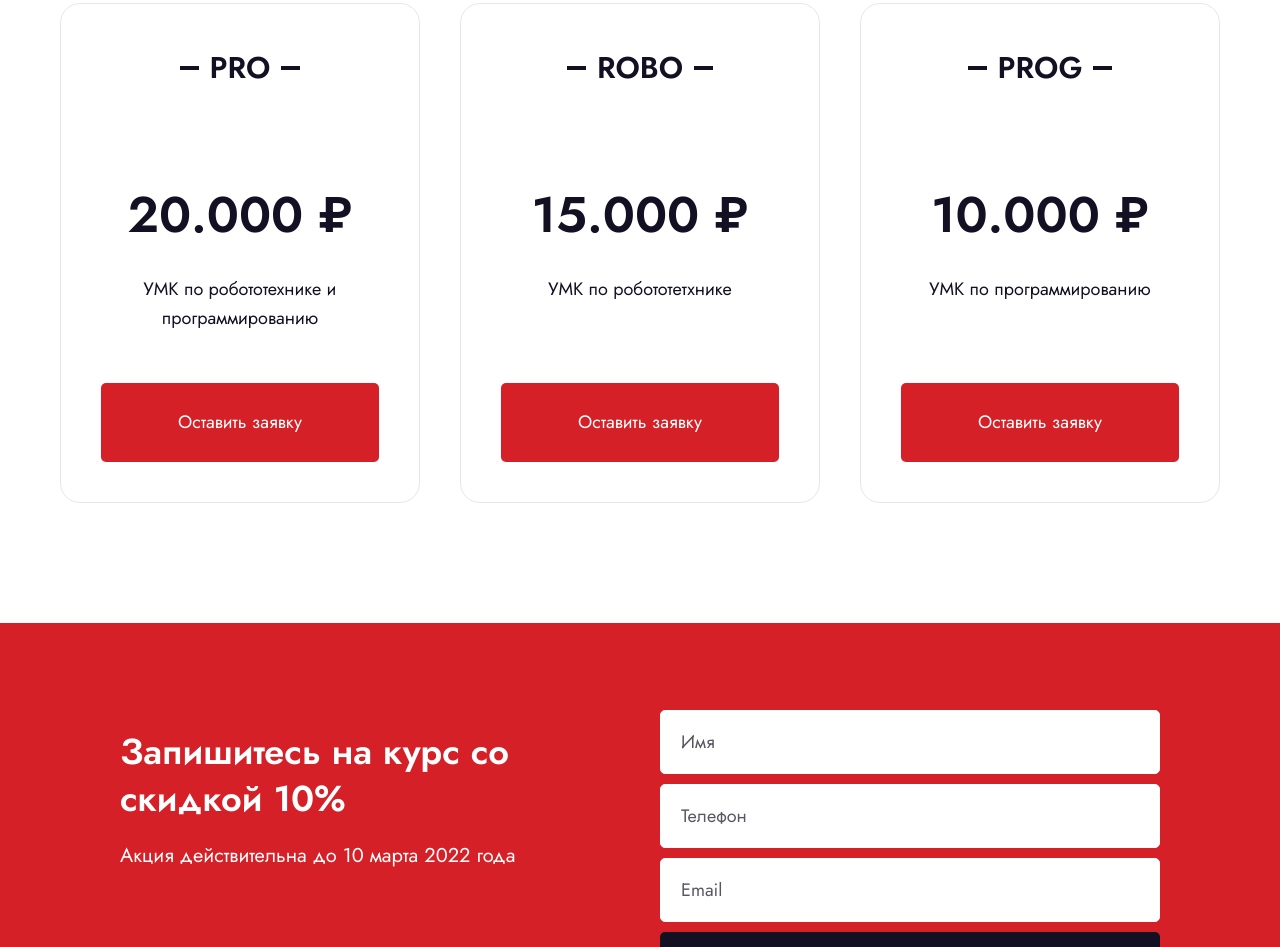
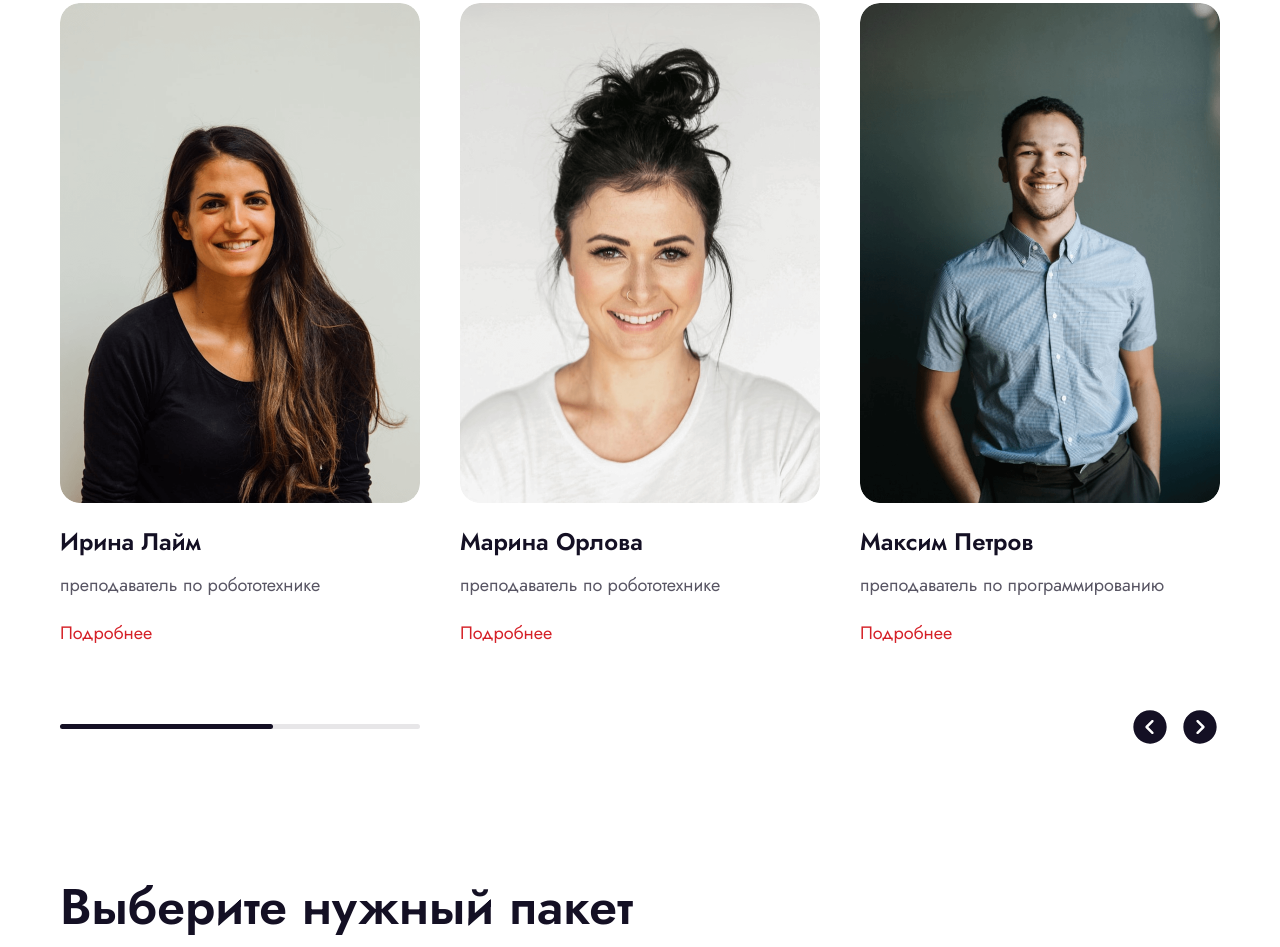
Before and after one commit to eshkere-aboba/new-block-2-result, a website built with webpack: page src/pages/index.html in a window 1280 px wide. Shown: the part 1582-2529 px from the top of the page. Built offline with nearby package versions, Linux system fonts and the light colour scheme.

Commit message:
BLOCK2-8 Секция преподавателей

```diff
--- a/src/pages/index.html
+++ b/src/pages/index.html
@@ -112,6 +112,99 @@
         </div>
       </section>
 
+      <section class="teachers" id="teachers">
+        <div class="container">
+          <div class="teachers__content">
+            <h2 class="teachers__title">Профессиональные тренеры</h2>
+            <div class="teachers__slider">
+              <div class="slider">
+                <div class="slider__items">
+                  <div class="teacher-card">
+                    <img
+                      class="teacher-card__image"
+                      src="../assets/images/irina.png"
+                      alt="Ирина Лайм преподаватель по робототехнике"
+                    />
+                    <div class="teacher-card__description">
+                      <div class="teacher-card__title">Ирина Лайм</div>
+                      <div class="teacher-card__role">преподаватель по робототехнике</div>
+                      <button class="teacher-card__button">Подробнее</button>
+                    </div>
+                  </div>
+                  <div class="teacher-card">
+                    <img
+                      class="teacher-card__image"
+                      src="../assets/images/marina.png"
+                      alt="Марина Орлова преподаватель по робототехнике"
+                    />
+                    <div class="teacher-card__description">
+                      <div class="teacher-card__title">Марина Орлова</div>
+                      <div class="teacher-card__role">преподаватель по робототехнике</div>
+                      <button class="teacher-card__button">Подробнее</button>
+                    </div>
+                  </div>
+                  <div class="teacher-card">
+                    <img
+                      class="teacher-card__image"
+                      src="../assets/images/maxim.png"
+                      alt="Максим Петров преподаватель по программированию"
+                    />
+                    <div class="teacher-card__description">
+                      <div class="teacher-card__title">Максим Петров</div>
+                      <div class="teacher-card__role">преподаватель по программированию</div>
+                      <button class="teacher-card__button">Подробнее</button>
+                    </div>
+                  </div>
+                  <div class="teacher-card">
+                    <img
+                      class="teacher-card__image"
+                      src="../assets/images/konstantine.png"
+                      alt="Константин Назаров преподаватель по робототехнике"
+                    />
+                    <div class="teacher-card__description">
+                      <div class="teacher-card__title">Константин Назаров</div>
+                      <div class="teacher-card__role">преподаватель по робототехнике</div>
+                      <button class="teacher-card__button">Подробнее</button>
+                    </div>
+                  </div>
+                  <div class="teacher-card">
+                    <img
+                      class="teacher-card__image"
+                      src="../assets/images/liza.png"
+                      alt="Лиза Весенняя преподаватель по программированию"
+                    />
+                    <div class="teacher-card__description">
+                      <div class="teacher-card__title">Лиза Весенняя</div>
+                      <div class="teacher-card__role">преподаватель по программированию</div>
+                      <button class="teacher-card__button">Подробнее</button>
+                    </div>
+                  </div>
+                </div>
+                <div class="slider__controls slider-controls">
+                  <div class="slider-controls__scrollbar slider-scrollbar">
+                    <div class="slider-scrollbar__thumb"></div>
+                  </div>
+                  <div class="slider-controls__buttons">
+                    <button class="slider-controls__button" id="btn-prev">
+                      <img
+                        src="../assets/icons/arrow-left-icon.svg"
+                        alt="slider left scroll button"
+                      />
+                    </button>
+                    <button class="slider-controls__button" id="btn-next">
+                      <img
+                        src="../assets/icons/arrow-right-icon.svg"
+                        alt="slider right scroll button"
+                      />
+                    </button>
+                  </div>
+                </div>
+              </div>
+            </div>
+          </div>
+        </div>
+      </section>
+
       <section class="packages" id="prices">
         <div class="container">
           <div class="packages__content">
--- a/src/scripts/app.ts
+++ b/src/scripts/app.ts
@@ -3,3 +3,4 @@ import '../styles/main.scss';
 
 import './burger.js';
 import './form.js';
+import './slider.js';
--- /dev/null
+++ b/src/scripts/slider.js
@@ -0,0 +1,71 @@
+const imageList = document.querySelector('.slider__items');
+const slideButtons = document.querySelectorAll('.slider-controls__button');
+const sliderScrollbar = document.querySelector('.slider-scrollbar');
+const scrollbarThumb = document.querySelector('.slider-scrollbar__thumb');
+
+const calculateMaxScrollLeft = () => {
+  return imageList.scrollWidth - imageList.clientWidth;
+};
+const updateScrollbarWidth = () => {
+  scrollbarThumb.style.width = `${(imageList.clientWidth / imageList.scrollWidth) * 100}%`;
+};
+let sliderMaxScrollLeft = calculateMaxScrollLeft();
+updateScrollbarWidth();
+
+const updateThumbPosition = () => {
+  const scrollPosition = imageList.scrollLeft;
+  const thumbPosition =
+    (scrollPosition / sliderMaxScrollLeft) *
+    (sliderScrollbar.clientWidth - scrollbarThumb.offsetWidth);
+
+  scrollbarThumb.style.left = `${thumbPosition}px`;
+};
+imageList.addEventListener('scroll', updateThumbPosition);
+
+document.addEventListener('mousedown', (mouseDownEvent) => {
+  if (mouseDownEvent.target !== scrollbarThumb) {
+    return;
+  }
+
+  const startX = mouseDownEvent.clientX;
+  const thumbPosition = scrollbarThumb.offsetLeft;
+  document.body.style.cursor = 'grabbing';
+  scrollbarThumb.style.cursor = 'grabbing';
+  document.body.style.userSelect = 'none';
+
+  const handleMouseMove = (mouseMoveEvent) => {
+    const deltaX = mouseMoveEvent.clientX - startX;
+    const newThumbPosition = thumbPosition + deltaX;
+    const maxThumbPosition = sliderScrollbar.offsetWidth - scrollbarThumb.offsetWidth;
+    const boundedPosition = Math.max(0, Math.min(maxThumbPosition, newThumbPosition));
+    const scrollPosition = (boundedPosition / maxThumbPosition) * sliderMaxScrollLeft;
+
+    scrollbarThumb.style.left = `${boundedPosition}px`;
+    imageList.scrollLeft = scrollPosition;
+  };
+
+  const handleMouseUp = () => {
+    document.body.style.cursor = 'default';
+    scrollbarThumb.style.cursor = 'grab';
+    document.body.style.userSelect = '';
+    document.removeEventListener('mousemove', handleMouseMove);
+    document.removeEventListener('mouseup', handleMouseUp);
+  };
+
+  document.addEventListener('mousemove', handleMouseMove);
+  document.addEventListener('mouseup', handleMouseUp);
+});
+
+const createSlideButtonClickHandler = (buttonId) => () => {
+  const direction = buttonId === 'btn-prev' ? -1 : 1;
+  let scrollAmount = imageList.clientWidth * direction;
+  imageList.scrollBy({ left: scrollAmount, behavior: 'smooth' });
+};
+slideButtons.forEach((button) => {
+  button.addEventListener('click', createSlideButtonClickHandler(button.id));
+});
+
+window.addEventListener('resize', () => {
+  sliderMaxScrollLeft = calculateMaxScrollLeft();
+  updateScrollbarWidth();
+});
--- /dev/null
+++ b/src/styles/blocks/teachers.scss
@@ -0,0 +1,167 @@
+@use '../variables' as *;
+
+.teachers {
+  padding: 120px 0 0;
+
+  &__title {
+    font-weight: 600;
+    font-size: 50px;
+  }
+
+  &__slider {
+    margin-top: 60px;
+
+    .slider {
+      &__items {
+        display: flex;
+        overflow-x: scroll;
+        gap: 40px;
+        -ms-overflow-style: none;
+        scrollbar-width: none;
+        &::-webkit-scrollbar {
+          display: none;
+        }
+
+        .teacher-card {
+          display: flex;
+          flex-direction: column;
+          justify-content: flex-start;
+          flex-basis: 360px;
+          flex-shrink: 0;
+          user-select: none;
+
+          &__image {
+            width: 100%;
+            height: 100%;
+            max-height: 500px;
+            border-radius: 20px;
+            object-fit: cover;
+          }
+
+          &__description {
+            margin-top: 20px;
+          }
+
+          &__title {
+            font-weight: 600;
+            font-size: 24px;
+          }
+
+          &__role {
+            margin-top: 10px;
+            font-size: 18px;
+            color: $text-color-tertiary;
+          }
+
+          &__button {
+            margin-top: 20px;
+            font-size: 18px;
+            color: $controls-bg-primary;
+          }
+        }
+      }
+
+      .slider-controls {
+        display: flex;
+        align-items: center;
+        justify-content: space-between;
+        margin-top: 60px;
+
+        .slider-scrollbar {
+          position: relative;
+          width: 360px;
+          height: 5px;
+          background-color: $controls-bg-tertiary;
+          border-radius: 40px;
+
+          &__thumb {
+            position: relative;
+            width: 260px;
+            height: 100%;
+            border-radius: 40px;
+            background-color: $controls-bg-secondary;
+            cursor: pointer;
+            transition: transform 0.3s ease;
+
+            &:hover {
+              cursor: grab;
+              transform: scaleY(1.1);
+            }
+          }
+        }
+
+        &__buttons {
+          display: flex;
+          align-items: center;
+          justify-content: center;
+          gap: 10px;
+
+          button {
+            cursor: pointer;
+            transition: opacity 0.3s ease;
+
+            &:hover {
+              opacity: 0.7;
+            }
+          }
+        }
+      }
+    }
+  }
+}
+
+@media (max-width: 768px) {
+  .teachers {
+    padding-top: 60px;
+
+    &__title {
+      line-height: 1.4;
+      font-size: 30px;
+      text-align: center;
+    }
+
+    &__slider {
+      margin-top: 40px;
+
+      .slider {
+        &__items {
+          gap: 20px;
+          padding: 0 10px;
+          margin-left: -10px;
+          width: calc(100% + 20px);
+
+          .teacher-card {
+            flex-basis: 220px;
+
+            &__image {
+              max-height: 306px;
+            }
+
+            &__title {
+              font-size: 20px;
+            }
+
+            &__role {
+              font-size: 14px;
+            }
+
+            &__button {
+              margin-top: 10px;
+              font-size: 16px;
+            }
+          }
+        }
+
+        .slider-controls {
+          width: 100%;
+          max-width: 360px;
+          margin: 40px auto 0;
+
+          &__buttons {
+            display: none;
+          }
+        }
+      }
+    }
+  }
+}
--- a/src/styles/main.scss
+++ b/src/styles/main.scss
@@ -8,3 +8,4 @@
 @use 'blocks/packages';
 @use 'blocks/form-section';
 @use 'blocks/input';
+@use 'blocks/teachers';
```
